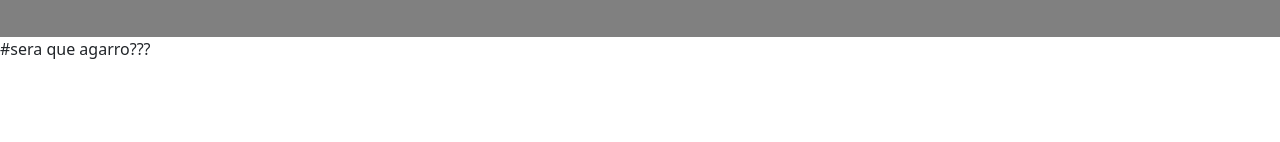
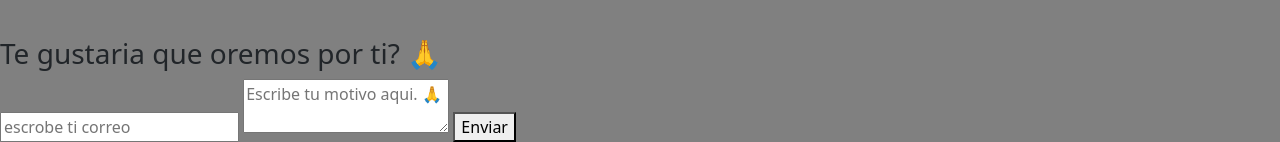
Before and after one commit to hntrvzqz/WEB_IPLF, a website: page index.html in a window 1280 px wide. Shown: the part 5269-5411 px from the top of the page. Before the commit the page ends 5330 px from the top, so only its background shows below. Drawn offline with nearby package versions, Linux system fonts and the light colour scheme.

Commit message:
arreglando el navbar y agregando un boton

```diff
--- a/index.html
+++ b/index.html
@@ -246,10 +246,19 @@
     </div>
   </div>
 
+  <form action="">
+    <h3> Te gustaria que oremos por ti? 🙏</h3>
+    <input placeholder="escrobe ti correo">
+    <textarea placeholder="Escribe tu motivo aqui. 🙏"></textarea>
+    <button class="btn-secondary">Enviar</button>
+  </form>
+
+
 </section>
 
 
-#sera que agarro???
+
 <script src="/node_modules/bootstrap/dist/js/bootstrap.bundle.js"></script>
+<script src="index.js"></script>
 </body>
 </html>
```
